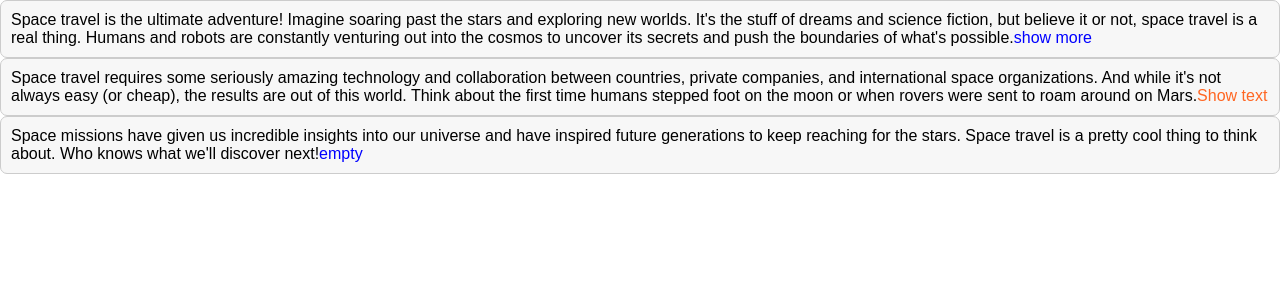
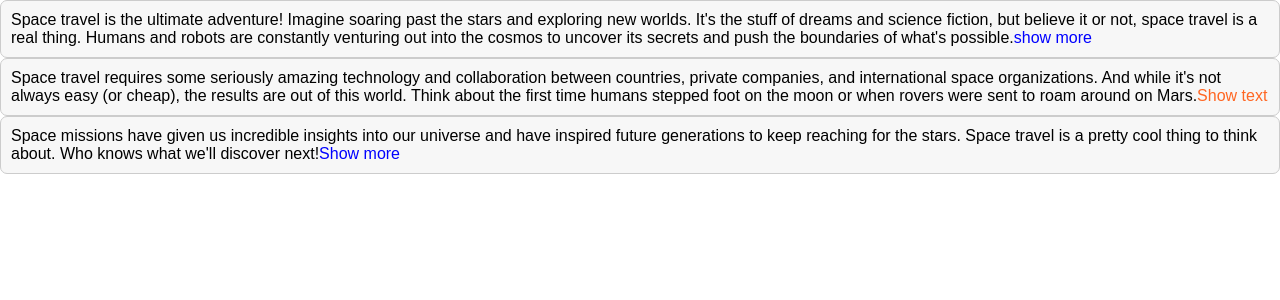
Before and after one commit to AbdullahiAbdulganiyu/text-expander, a React (Create React App) app: page / in a window 1280 px wide. Shown: the top 300 px of the page. Built offline with nearby package versions, Linux system fonts and the light colour scheme.

Commit message:
changing some default values

```diff
--- a/src/App.js
+++ b/src/App.js
@@ -44,8 +44,8 @@ export default function App() {
 function TextExpander({
   children,
   collapsedNumWords = 0,
-  expandButtonText = "empty",
-  collapseButtonText = "empty",
+  expandButtonText = "Show more",
+  collapseButtonText = "Show less",
   buttonColor = "blue",
   className = "box",
 }) {
```
